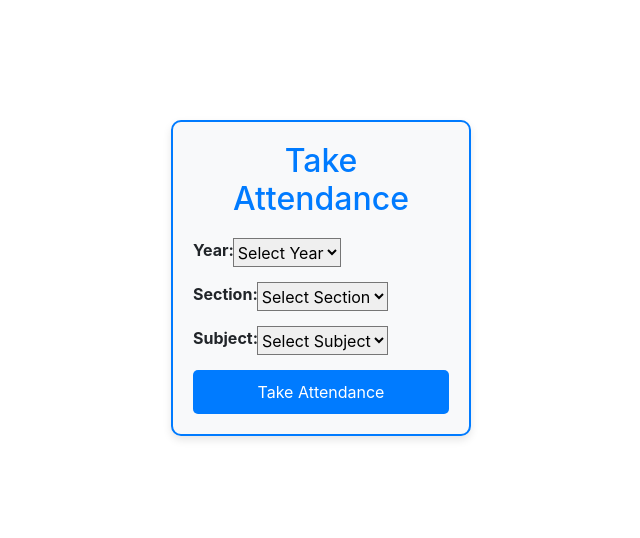
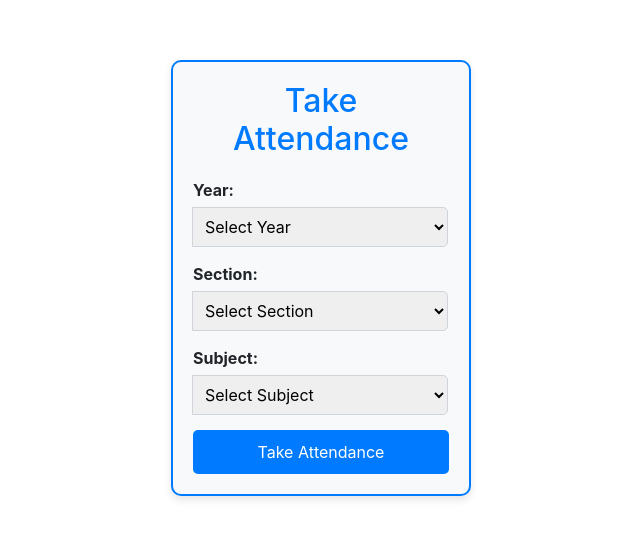
Before and after one commit to utkarshilh/attendify, a React (Create React App) app: page / in a window 1280 px wide. Shown: the part 122-660 px from the top of the page, without its empty margins (319-959 px from the left). Built offline with nearby package versions, Linux system fonts and the light colour scheme.

Commit message:
now updated the css working fine

```diff
--- a/src/Components/Attendence/SelectClass.css
+++ b/src/Components/Attendence/SelectClass.css
@@ -29,14 +29,14 @@
   margin-bottom: 5px;
 }
 
-  input[type='text'] {
+.custom-select {
   width: 100%;
   padding: 8px;
   border-radius: 5px;
   border: 1px solid #ced4da;
 }
 
-  button {
+.custom-button {
   background-color: #007bff;
   color: #fff;
   border: none;
@@ -45,6 +45,6 @@
   cursor: pointer;
 }
 
-  button:hover {
+.custom-button:hover {
   background-color: #0056b3;
 }
```
Lines whose indentation alone changed are shown as unchanged.
